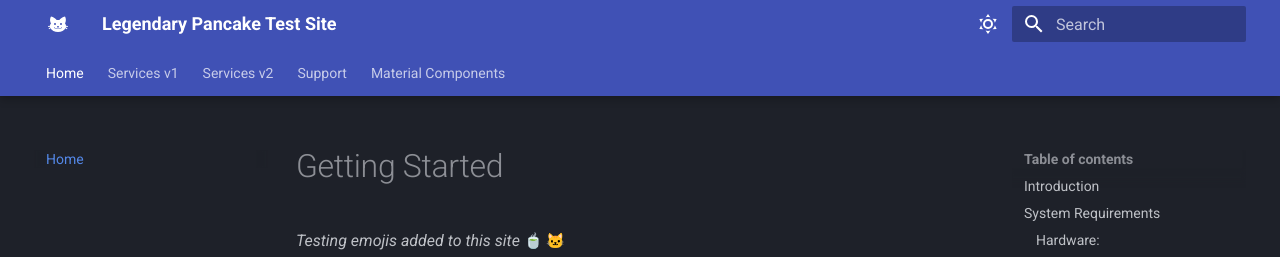
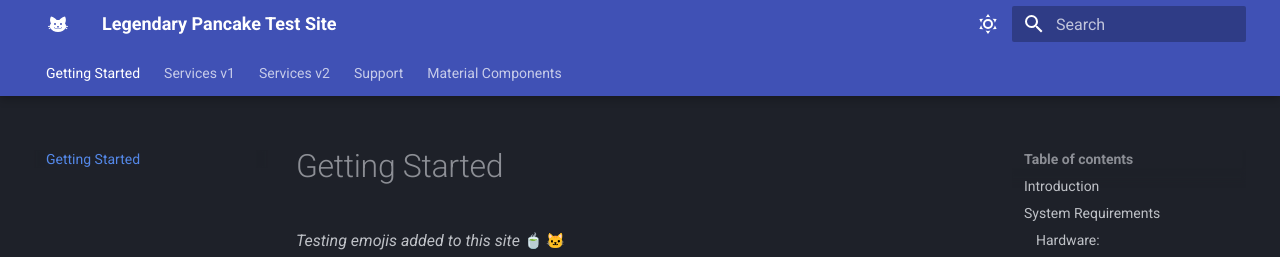
Before and after one commit to susanatheuxperson/legendary-pancake, an MkDocs documentation site: the page built from docs/index.md, in a window 1280 px wide. Shown: the top 257 px of the page. Built offline with MkDocs 1.6.1 and Material for MkDocs 9.7.7, drawn with Linux system fonts in a browser that asks for light colours; emoji names are drawn with the system emoji font; some of the changed lines change nothing that is shown.

Commit message:
Update yml

```diff
--- a/mkdocs.yml
+++ b/mkdocs.yml
@@ -56,7 +56,7 @@ theme:
 
 # This is the site's pages (navigation)
 nav:
-  - Home: index.md
+  - index.md
   - Services v1:
       -  servicesv1/index.md
   - Services v2:
```
